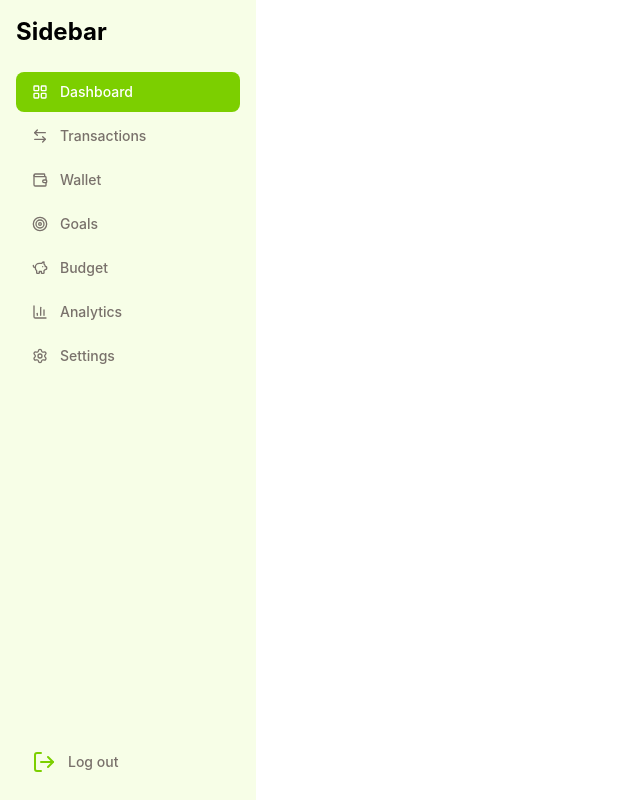
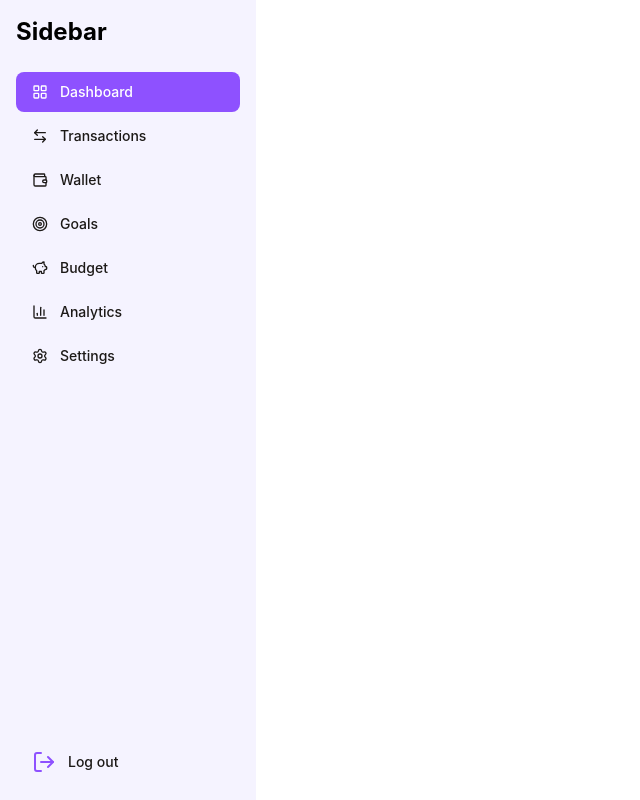
Before and after one commit to pudgynator/expense-tracker, a React (Vite) app in the folder client/: page / in a window 1280 px wide. Shown: the whole page, without its empty margins (0-640 px from the left). Built offline with nearby package versions, Linux system fonts and the light colour scheme.

Commit message:
Change accent colour

```diff
--- a/client/src/components/AuthInput.tsx
+++ b/client/src/components/AuthInput.tsx
@@ -17,7 +17,7 @@ export function AuthInput({ label, type, icon: Icon, value, onChange }: AuthInpu
                 type={type}
                 value={value}
                 onChange={(e) => onChange(e.target.value)}
-                className="w-full border-b border-stone-400 bg-transparent pb-2 pr-8 text-sm text-stone-800 outline-none focus:border-lime-400"
+                className="w-full border-b border-stone-400 bg-transparent pb-2 pr-8 text-sm text-stone-900 outline-none focus:border-violet-400"
             />
             <Icon className="absolute right-0 bottom-2 h-4 w-4 text-stone-500" />
         </div>
--- a/client/src/components/Sidebar.tsx
+++ b/client/src/components/Sidebar.tsx
@@ -12,7 +12,7 @@ const navItems = [
 
 export function Sidebar() {
     return (
-        <div className="flex flex-col p-4 bg-lime-50 min-w-3xs">
+        <div className="flex flex-col p-4 bg-violet-50 min-w-3xs">
             <h1 className="text-2xl font-bold mb-6">
                 Sidebar
             </h1>
@@ -24,8 +24,8 @@ export function Sidebar() {
                                 href={item.href}
                                 className={`flex items-center gap-3 rounded-lg px-4 py-2.5 text-sm font-medium
                                 ${ item.active
-                                    ? "bg-lime-500 text-white"
-                                    : "text-stone-500 hover:bg-lime-300"
+                                    ? "bg-violet-500 text-white"
+                                    : "text-stone-900 hover:bg-violet-300"
                                 }`}
                             >
                                 <item.icon className="h-4 w-4" />
@@ -35,8 +35,8 @@ export function Sidebar() {
                     ))}
                 </ul>
             </nav>
-            <button className="flex items-center gap-3 rounded-lg px-4 py-2.5 text-sm font-medium text-stone-500 cursor-pointer mt-auto">
-                <LogOut className="h-6 w-6 text-lime-500" />
+            <button className="flex items-center gap-3 rounded-lg px-4 py-2.5 text-sm font-medium text-stone-900 cursor-pointer mt-auto">
+                <LogOut className="h-6 w-6 text-violet-500" />
                 Log out
             </button>
         </div>
--- a/client/src/pages/Login.tsx
+++ b/client/src/pages/Login.tsx
@@ -17,7 +17,7 @@ export function Login() {
         <div className="flex items-center justify-center bg-stone-100 px-4 min-h-screen ">
             <div className="flex flex-col min-w-sm py-8 px-4 items-center justify-center bg-white rounded-sm shadow-md">
                 <div className="flex flex-col gap-2 items-center justify-center mb-10">
-                    <LogIn className="h-6 w-6 text-lime-500" />
+                    <LogIn className="h-6 w-6 text-violet-500" />
                     <p className="text-stone-600 text-xl font-bold ">
                         Welcome!
                     </p>
@@ -32,16 +32,16 @@ export function Login() {
 
                     <div className="flex items-center justify-between mb-6">
                         <label className="flex items-center leading-none gap-1.5  text-stone-400 text-sm">
-                            <input type="checkbox" className="h-3.5 w-3.5 accent-lime-500" />
+                            <input type="checkbox" className="h-3.5 w-3.5 accent-violet-500" />
                                 remember me?
                         </label>
 
-                        <button type="button" className="text-sm leading-none text-lime-500 hover:underline">
+                        <button type="button" className="text-sm leading-none text-violet-500 hover:underline">
                             Forgot password?
                         </button>
                     </div>
 
-                    <button className="bg-lime-500 px-8 py-2 w-max rounded-sm text-white font-semibold hover:bg-lime-600 transition-colors">
+                    <button className="bg-violet-500 px-8 py-2 w-max rounded-lg text-white font-semibold hover:bg-violet-600 transition-colors">
                         Login
                     </button>
                 </form>
--- a/client/src/pages/Register.tsx
+++ b/client/src/pages/Register.tsx
@@ -14,9 +14,9 @@ export function Register() {
 
     return (
         <div className="flex items-center justify-center bg-stone-100 px-4 min-h-screen ">
-            <div className="flex flex-col min-w-sm py-8 px-4 items-center justify-center bg-white rounded-sm shadow-md">
+            <div className="flex flex-col min-w-sm py-8 px-4 items-center justify-center bg-white rounded-lg shadow-md">
                 <div className="flex flex-col gap-2 items-center justify-center mb-10">
-                    <User className="h-6 w-6 text-lime-500" />
+                    <User className="h-6 w-6 text-violet-500" />
                     <span className="text-stone-600 text-xl font-bold ">
                         Create account!
                     </span>
@@ -26,7 +26,7 @@ export function Register() {
                     <AuthInput label="Name" type="text"  icon={User} value={name} onChange={setName} />
                     <AuthInput label="E-mail" type="email" icon={Mail} value={email} onChange={setEmail} />
                     <AuthInput label="Password" type="password" icon={Lock} value={password} onChange={setPassword} />
-                    <button className="bg-lime-500 px-8 py-2 w-max rounded-sm text-white font-semibold hover:bg-lime-600 transition-colors">
+                    <button className="bg-violet-500 px-8 py-2 w-max rounded-lg text-white font-semibold hover:bg-violet-600 transition-colors">
                         Create
                     </button>
                 </form>
```
